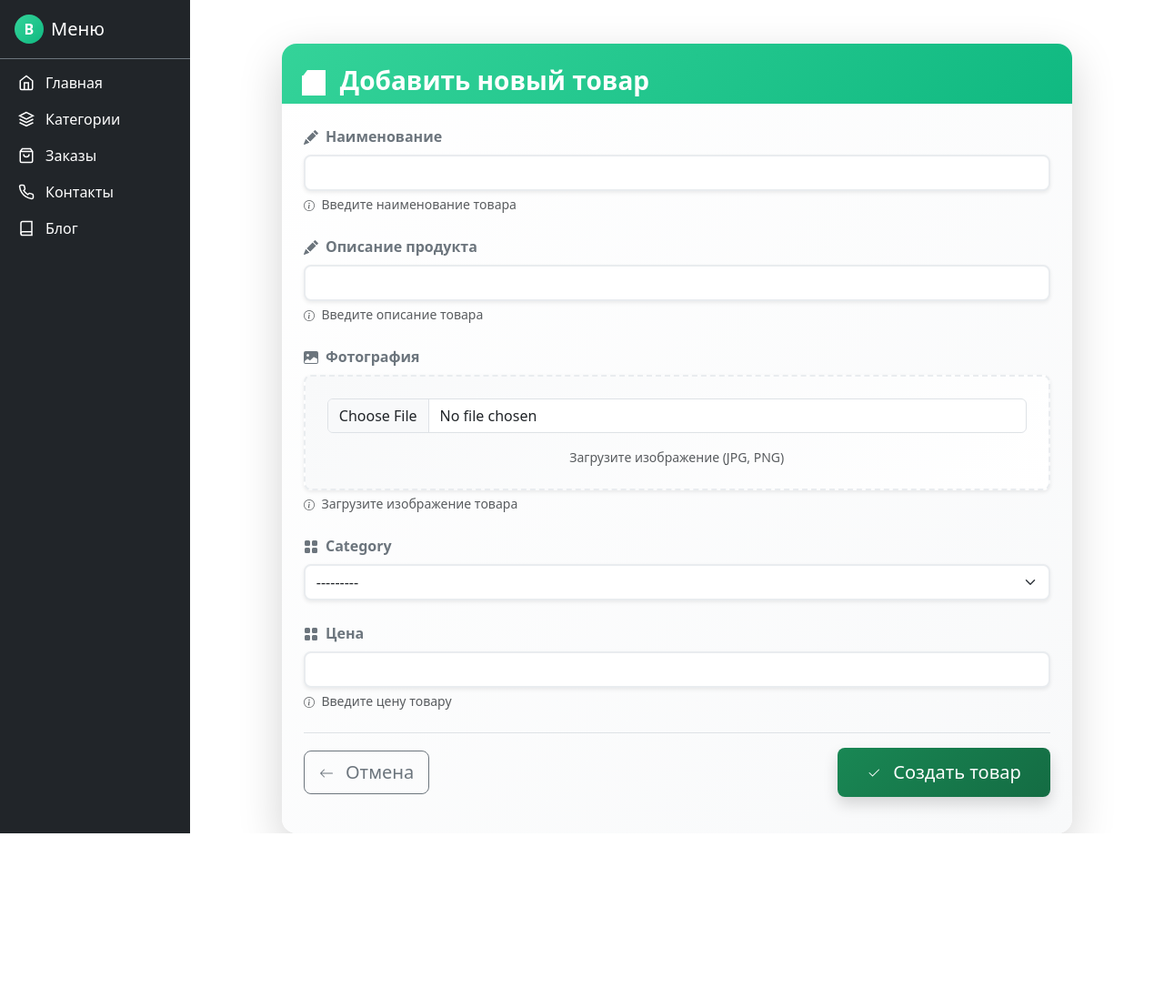
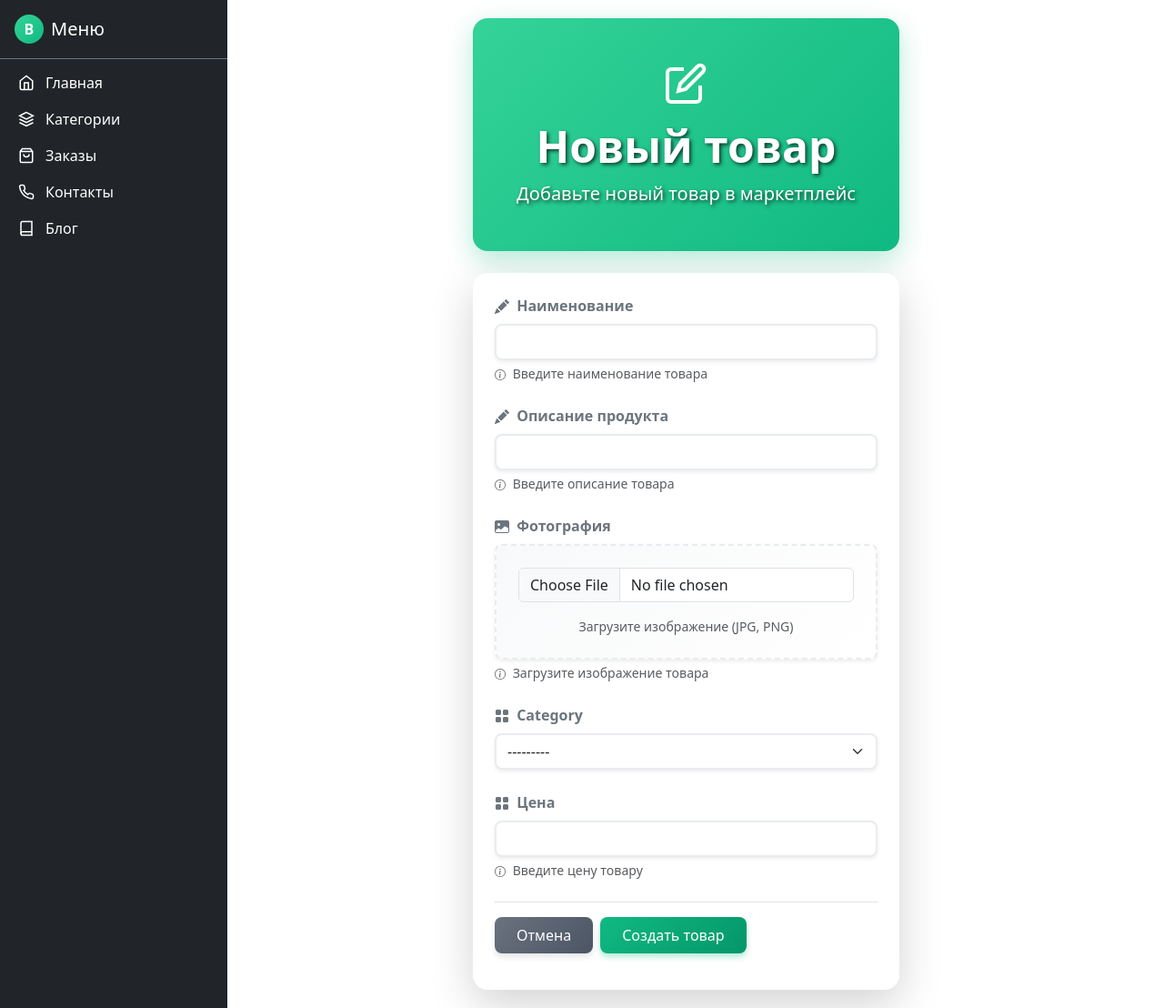
Before and after one commit to riga1897/Django, a Django app: page /product/create/ in a window 1280 px wide. Shown: the whole page at 91% size. Before the commit the page ends 916 px from the top, so only its background shows below. Run offline with Django 5.2, Linux system fonts and the light colour scheme; data comes from the database, SQL or seed files in the repository; some libraries are stand-ins or nearby versions.

Commit message:
Saved your changes before starting work
Replit-Commit-Author: Agent
Replit-Commit-Session-Id: d694827c-a8a7-4830-9472-ee8d27f3963a
Replit-Commit-Checkpoint-Type: full_checkpoint

```diff
--- a/marketplace/templates/marketplace/product_form.html
+++ b/marketplace/templates/marketplace/product_form.html
@@ -1,22 +1,26 @@
 {% extends 'marketplace/base.html' %}
 
 {% block content %}
-<div class="container mt-5">
-    <div class="row justify-content-center">
-        <div class="col-md-10">
-            <div class="card shadow-lg" style="border: none; border-radius: 16px; background: linear-gradient(135deg, #ffffff 0%, #f8f9fa 100%);">
-                <div class="card-header border-0 pt-4" style="background: linear-gradient(135deg, #34d399 0%, #10b981 100%); border-radius: 16px 16px 0 0;">
-                    <div class="d-flex align-items-center">
-                        <svg width="32" height="32" fill="white" class="me-3" viewBox="0 0 16 16">
-                            <path d="M6 2L3 6v14a2 2 0 0 0 2 2h14a2 2 0 0 0 2-2V6l-3-4z"/>
-                            <line x1="3" x2="21" y1="6" y2="6" stroke="white" stroke-width="2"/>
-                            <path d="m16 10a4 4 0 0 1-8 0" stroke="white" stroke-width="2"/>
+<div class="main-content">
+    <!-- Красивый заголовок с градиентом (зелёный для маркетплейса) -->
+    <div class="mb-4 p-5 rounded-4 text-white text-center position-relative overflow-hidden"
+         style="background: linear-gradient(135deg, #34d399 0%, #10b981 100%); box-shadow: 0 10px 30px rgba(16, 185, 129, 0.3);">
+        <div class="position-relative" style="z-index: 2;">
+            <svg class="mb-3" width="48" height="48" fill="none" stroke="currentColor" stroke-width="2" viewBox="0 0 24 24">
+                <path d="M11 4H4a2 2 0 0 0-2 2v14a2 2 0 0 0 2 2h14a2 2 0 0 0 2-2v-7"></path>
+                <path d="M18.5 2.5a2.121 2.121 0 0 1 3 3L12 15l-4 1 1-4 9.5-9.5z"></path>
             </svg>
-                        <h3 class="mb-0 text-white fw-bold">
-                            {% if object %}Редактирование товара{% else %}Добавить новый товар{% endif %}
-                        </h3>
+            <h1 class="display-5 fw-bold text-shadow mb-2">
+                {% if object %}Редактирование товара{% else %}Новый товар{% endif %}
+            </h1>
+            <p class="lead text-shadow mb-0">
+                {% if object %}Внесите изменения в описание товара{% else %}Добавьте новый товар в маркетплейс{% endif %}
+            </p>
         </div>
     </div>
+
+    <!-- Карточка с формой -->
+    <div class="card border-0 shadow-lg" style="border-radius: 1rem; overflow: hidden;">
         <div class="card-body p-4">
             <form method="post" enctype="multipart/form-data">
                 {% csrf_token %}
@@ -25,17 +29,19 @@
                     {% include 'marketplace/_form_field.html' with field=field %}
                 {% endfor %}
 
-                        <div class="d-flex justify-content-between align-items-center mt-4 pt-3 border-top">
-                            <a href="{% url 'marketplace:products_list' %}" class="btn btn-outline-secondary btn-lg" style="border-radius: 8px;">
-                                <svg width="16" height="16" fill="currentColor" class="me-2" viewBox="0 0 16 16">
-                                    <path fill-rule="evenodd" d="M15 8a.5.5 0 0 0-.5-.5H2.707l3.147-3.146a.5.5 0 1 0-.708-.708l-4 4a.5.5 0 0 0 0 .708l4 4a.5.5 0 0 0 .708-.708L2.707 8.5H14.5A.5.5 0 0 0 15 8z"/>
-                                </svg>
+                <div class="d-flex flex-wrap gap-2 mt-4 pt-3 border-top">
+                    <a href="{% url 'marketplace:products_list' %}"
+                       class="btn px-4 py-2 text-white"
+                       style="background: linear-gradient(135deg, #6b7280 0%, #4b5563 100%); border: none; border-radius: 0.5rem; transition: all 0.3s ease; box-shadow: 0 4px 6px rgba(0,0,0,0.1);"
+                       onmouseover="this.style.transform='translateY(-2px)'; this.style.boxShadow='0 6px 12px rgba(0,0,0,0.15)'"
+                       onmouseout="this.style.transform='translateY(0)'; this.style.boxShadow='0 4px 6px rgba(0,0,0,0.1)'">
                         Отмена
                     </a>
-                            <button type="submit" class="btn btn-lg shadow" style="background: linear-gradient(135deg, #198754 0%, #146c43 100%); color: white; border: none; border-radius: 8px; padding: 12px 32px;">
-                                <svg width="16" height="16" fill="currentColor" class="me-2" viewBox="0 0 16 16">
-                                    <path d="M13.854 3.646a.5.5 0 0 1 0 .708l-7 7a.5.5 0 0 1-.708 0l-3.5-3.5a.5.5 0 1 1 .708-.708L6.5 10.293l6.646-6.647a.5.5 0 0 1 .708 0z"/>
-                                </svg>
+                    <button type="submit"
+                            class="btn px-4 py-2 text-white"
+                            style="background: linear-gradient(135deg, #10b981 0%, #059669 100%); border: none; border-radius: 0.5rem; transition: all 0.3s ease; box-shadow: 0 4px 6px rgba(16, 185, 129, 0.3);"
+                            onmouseover="this.style.transform='translateY(-2px)'; this.style.boxShadow='0 6px 12px rgba(16, 185, 129, 0.4)'"
+                            onmouseout="this.style.transform='translateY(0)'; this.style.boxShadow='0 4px 6px rgba(16, 185, 129, 0.3)'">
                         {% if object %}Сохранить изменения{% else %}Создать товар{% endif %}
                     </button>
                 </div>
@@ -43,6 +49,4 @@
         </div>
     </div>
 </div>
-    </div>
-</div>
 {% endblock %}
--- a/pyproject.toml
+++ b/pyproject.toml
@@ -8,7 +8,6 @@ version = "0.1.0"
 description = "6. Основы Django"
 authors = ["Ri Ga <riga1897@yandex.ru>"]
 readme = "README.md"
-packages = [{include = "src"}]
 
 [tool.poetry.dependencies]
 python = "^3.13"
```
Also changed, not shown: replit.md (+6 -0 lines), 1 other file. Lines whose indentation alone changed are shown as unchanged.
